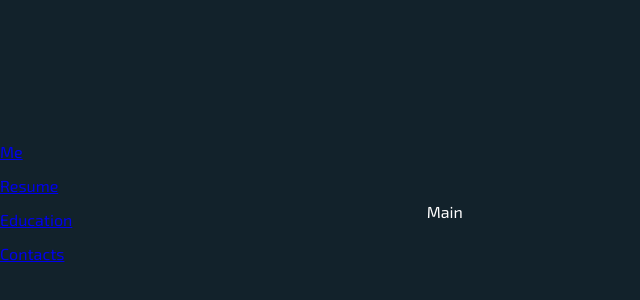
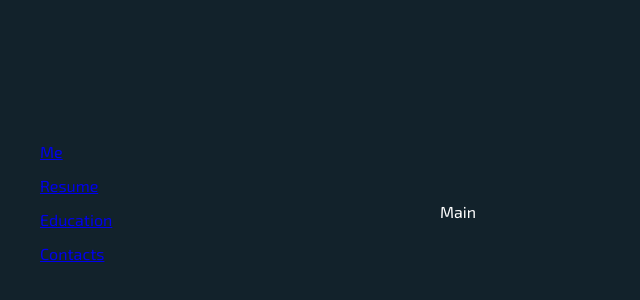
Before and after one commit to burdukowsky/burdukowsky.github.io, a React (Create React App) app: page / in a window 1280 px wide. Shown: the part 198-498 px from the top of the page, without its empty margins (0-640 px from the left). Built offline with nearby package versions, Linux system fonts and the light colour scheme.

Commit message:
RootDefault css

```diff
--- a/package.json
+++ b/package.json
@@ -11,6 +11,7 @@
     "@types/node": "^20.3.1",
     "@types/react": "^18.2.13",
     "@types/react-dom": "^18.2.6",
+    "classnames": "^2.3.2",
     "eslint-config-prettier": "^8.8.0",
     "eslint-plugin-prettier": "^4.2.1",
     "prettier": "^2.8.8",
--- a/src/app/components/space/Space.tsx
+++ b/src/app/components/space/Space.tsx
@@ -1,5 +1,6 @@
 import { Children, CSSProperties, useMemo } from 'react';
 import { Property } from 'csstype';
+import classNames from 'classnames';
 
 import { FCC } from '../../utils/utility-types';
 import styles from './Space.module.scss';
@@ -11,6 +12,7 @@ interface Props {
   wrap?: Property.FlexWrap | boolean;
   width?: Property.Width;
   height?: Property.Height;
+  className?: string;
   style?: CSSProperties;
   childrenFlex?: Property.Flex[];
 }
@@ -23,6 +25,7 @@ export const Space: FCC<Props> = ({
   width,
   height,
   childrenFlex,
+  className,
   style: baseStyle,
   children,
 }) => {
@@ -46,7 +49,7 @@ export const Space: FCC<Props> = ({
   }, [baseStyle, direction, flexWrap, gap, height, justifyContent, width]);
 
   return (
-    <div className={styles.Space} style={style}>
+    <div className={classNames(styles.Space, className)} style={style}>
       {Children.map(children, (child, index) => (
         <div style={{ flex: childrenFlex?.[index] }}>{child}</div>
       ))}
--- a/src/app/routes/root/Root.tsx
+++ b/src/app/routes/root/Root.tsx
@@ -1,8 +1,8 @@
 import { FC } from 'react';
 
 import { useMobileMediaQuery } from '../../hooks/media-queries';
-import { RootDefault } from './components/RootDefault';
-import { RootMobile } from './components/RootMobile';
+import { RootDefault } from './components/root-default/RootDefault';
+import { RootMobile } from './components/root-mobile/RootMobile';
 
 export const Root: FC = () => {
   const mobile = useMobileMediaQuery();
--- a/src/app/routes/root/components/RootDefault.tsx
+++ /dev/null
@@ -1,18 +0,0 @@
-import { FC } from 'react';
-
-import { Space } from '../../../components/space/Space';
-import { Menu } from '../../../layout/menu/Menu';
-import { Header } from '../../../layout/header/Header';
-import { Content } from '../../../layout/content/Content';
-
-export const RootDefault: FC = () => {
-  return (
-    <Space childrenFlex={[1, 2]} height='100%'>
-      <Menu />
-      <Space direction='column' height='100%' childrenFlex={[1, 1]}>
-        <Header />
-        <Content />
-      </Space>
-    </Space>
-  );
-};
--- a/src/app/routes/root/components/RootMobile.tsx
+++ /dev/null
@@ -1,15 +0,0 @@
-import { FC } from 'react';
-
-import { Menu } from '../../../layout/menu/Menu';
-import { Header } from '../../../layout/header/Header';
-import { Content } from '../../../layout/content/Content';
-
-export const RootMobile: FC = () => {
-  return (
-    <>
-      <Header />
-      <Menu />
-      <Content />
-    </>
-  );
-};
--- /dev/null
+++ b/src/app/routes/root/components/root-default/RootDefault.module.scss
@@ -0,0 +1,4 @@
+.RootDefault {
+  margin: 0 auto;
+  max-width: 1200px;
+}
--- /dev/null
+++ b/src/app/routes/root/components/root-default/RootDefault.tsx
@@ -0,0 +1,19 @@
+import { FC } from 'react';
+
+import { Space } from 'app/components/space/Space';
+import { Menu } from 'app/layout/menu/Menu';
+import { Header } from 'app/layout/header/Header';
+import { Content } from 'app/layout/content/Content';
+import styles from './RootDefault.module.scss';
+
+export const RootDefault: FC = () => {
+  return (
+    <Space childrenFlex={[1, 2]} height='100%' className={styles.RootDefault}>
+      <Menu />
+      <Space direction='column' height='100%' childrenFlex={[1, 1]}>
+        <Header />
+        <Content />
+      </Space>
+    </Space>
+  );
+};
--- /dev/null
+++ b/src/app/routes/root/components/root-mobile/RootMobile.tsx
@@ -0,0 +1,15 @@
+import { FC } from 'react';
+
+import { Menu } from 'app/layout/menu/Menu';
+import { Header } from 'app/layout/header/Header';
+import { Content } from 'app/layout/content/Content';
+
+export const RootMobile: FC = () => {
+  return (
+    <>
+      <Header />
+      <Menu />
+      <Content />
+    </>
+  );
+};
```
Also changed, not shown: 1 other file (tests, documents, lock files or other folders).
